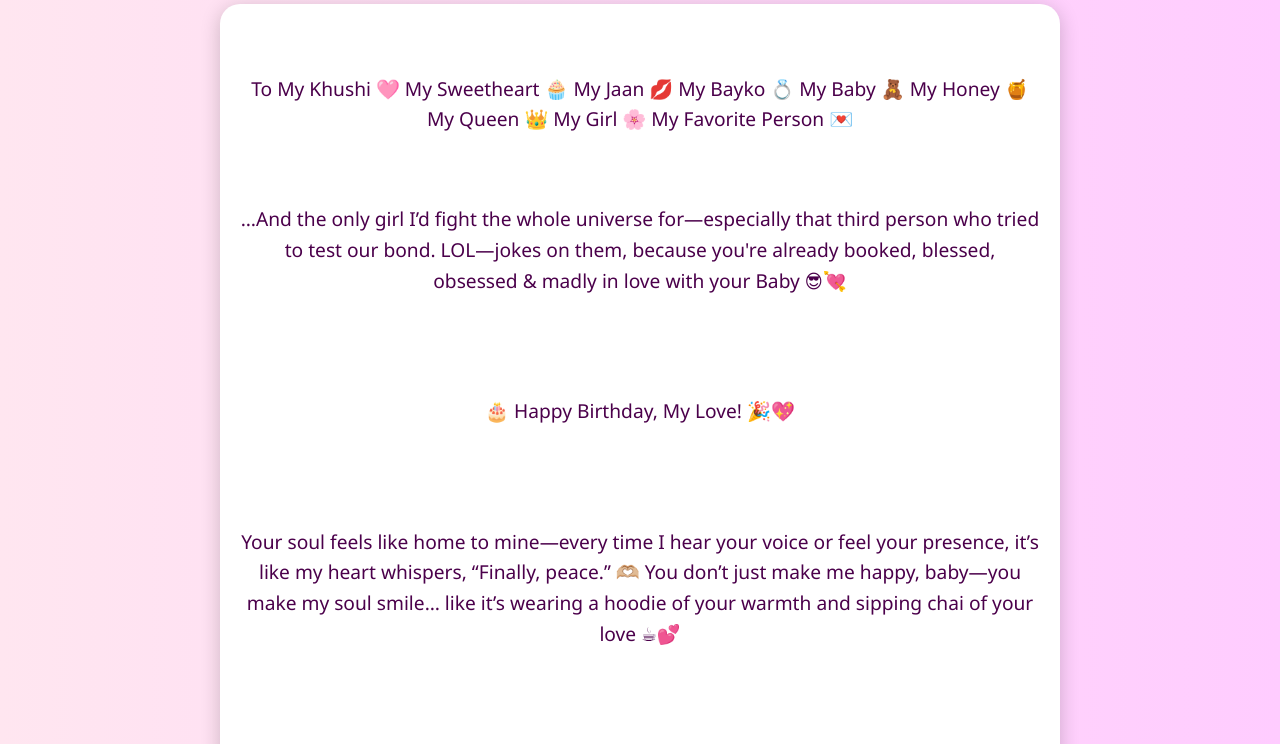
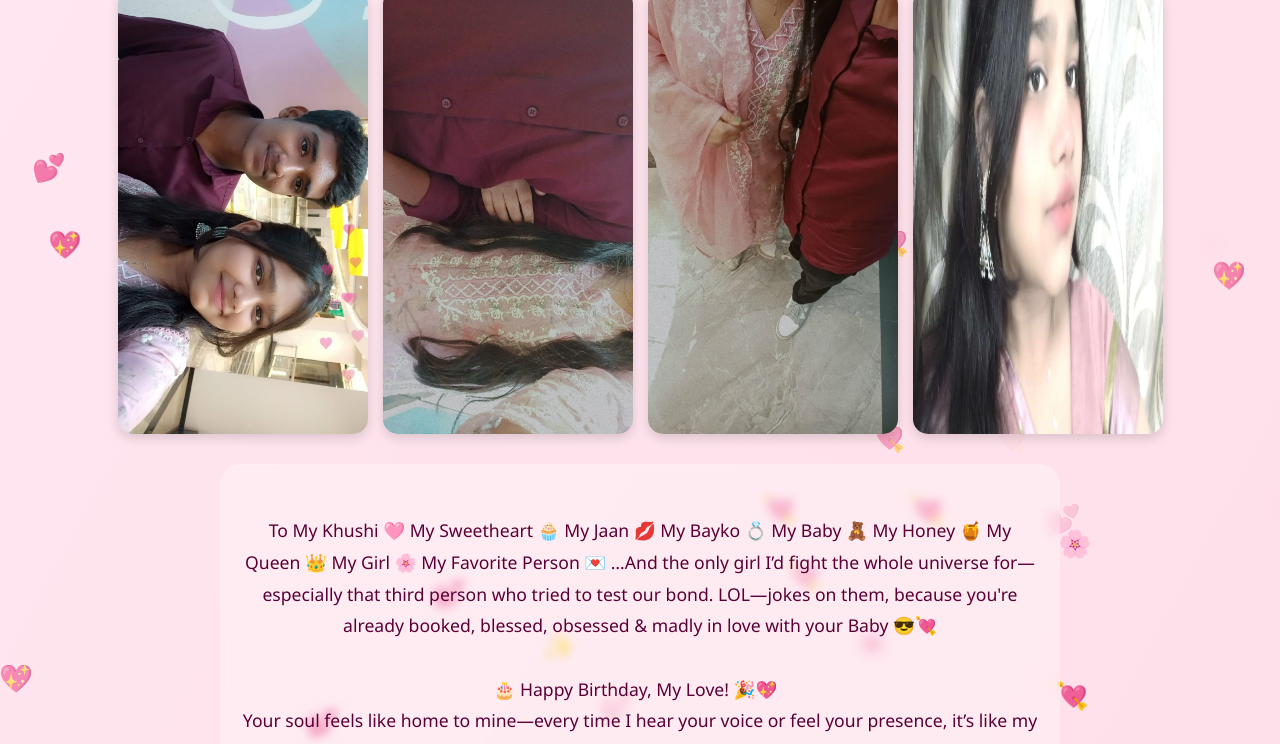
Before and after one commit to LoveForKhushi/khushi-birthday-site, a plain HTML site: page index.html in a window 1280 px wide. Shown: the part 126-870 px from the top of the page. Drawn offline with Linux system fonts and the light colour scheme.

Commit message:
Add files via upload

```diff
--- a/index.html
+++ b/index.html
@@ -1,92 +1,147 @@
-
 <!DOCTYPE html>
 <html lang="en">
 <head>
-    <meta charset="UTF-8">
-    <meta name="viewport" content="width=device-width, initial-scale=1.0">
-    <title>Happy Birthday Khushi 💖</title>
-    <style>
-        body {
-            background: linear-gradient(to right, #ffe6f0, #ffccff);
-            font-family: 'Segoe UI', Tahoma, Geneva, Verdana, sans-serif;
-            padding: 20px;
-            color: #4b004b;
-            text-align: center;
-        }
-        h1 {
-            font-size: 2.5em;
-            margin-bottom: 0.5em;
-            color: #d63384;
-        }
-        .letter {
-            background: white;
-            padding: 20px;
-            border-radius: 20px;
-            box-shadow: 0px 4px 20px rgba(0, 0, 0, 0.2);
-            max-width: 800px;
-            margin: auto;
-            white-space: pre-line;
-            font-size: 1.2em;
-            line-height: 1.6;
-        }
-        .images {
-            margin: 30px auto;
-        }
-        .images img {
-            width: 90%;
-            max-width: 500px;
-            margin: 10px;
-            border-radius: 20px;
-            box-shadow: 0px 4px 12px rgba(0, 0, 0, 0.2);
-        }
-    </style>
+  <meta charset="UTF-8" />
+  <meta name="viewport" content="width=device-width, initial-scale=1.0"/>
+  <title>Happy Birthday Khushi 🎂💕</title>
+  <style>
+    body {
+      margin: 0;
+      font-family: 'Segoe UI', sans-serif;
+      background: linear-gradient(to bottom right, #ffe6f0, #fddde6);
+      color: #5a0035;
+      text-align: center;
+      padding: 20px;
+      overflow-x: hidden;
+    }
+
+    h1 {
+      font-size: 2.5rem;
+      color: #e60073;
+      margin-top: 10px;
+    }
+
+    p {
+      font-size: 1.1rem;
+      line-height: 1.8;
+      white-space: pre-wrap;
+      max-width: 800px;
+      margin: auto;
+      background: rgba(255, 255, 255, 0.3);
+      padding: 20px;
+      border-radius: 20px;
+      backdrop-filter: blur(5px);
+      position: relative;
+      z-index: 2;
+    }
+
+    .image-container {
+      display: flex;
+      flex-wrap: wrap;
+      justify-content: center;
+      gap: 15px;
+      margin: 30px 0;
+      position: relative;
+      z-index: 2;
+    }
+
+    .image-container img {
+      width: 250px;
+      height: auto;
+      border-radius: 15px;
+      box-shadow: 0 4px 12px rgba(0,0,0,0.15);
+      transition: transform 0.3s;
+    }
+
+    .image-container img:hover {
+      transform: scale(1.05);
+    }
+
+    audio {
+      display: none;
+    }
+
+    /* Floating emojis */
+    .floating-emoji {
+      position: fixed;
+      font-size: 24px;
+      animation: float 8s linear infinite;
+      z-index: 1;
+      pointer-events: none;
+    }
+
+    @keyframes float {
+      0% {
+        transform: translateY(100vh) scale(1);
+        opacity: 0;
+      }
+      50% {
+        opacity: 1;
+      }
+      100% {
+        transform: translateY(-10vh) scale(1.2);
+        opacity: 0;
+      }
+    }
+  </style>
 </head>
 <body>
 
-    <h1>Happy Birthday My Khushi 💗🎉</h1>
+  <h1>Happy Birthday My Princess 👑💗</h1>
 
-    <div class="letter">
-        <p>To My Khushi 🩷 My Sweetheart 🧁 My Jaan 💋 My Bayko 💍 My Baby 🧸 My Honey 🍯 My Queen 👑 My Girl 🌸 My Favorite Person 💌</p>
-        <p>…And the only girl I’d fight the whole universe for—especially that third person who tried to test our bond. LOL—jokes on them, because you're already booked, blessed, obsessed & madly in love with your Baby 😎💘</p>
+  <div class="image-container">
+    <img src="img1.jpeg.jpeg" alt="Couple Selfie">
+    <img src="img2.jpeg.jpeg" alt="Bicep Grab">
+    <img src="img3.jpeg.jpeg" alt="Cute Couple">
+    <img src="img4.jpeg.jpeg" alt="Same Theme">
+  </div>
 
-        <p>🎂 Happy Birthday, My Love! 🎉💖</p>
+  <p>
+To My Khushi 🩷 My Sweetheart 🧁 My Jaan 💋 My Bayko 💍 My Baby 🧸 My Honey 🍯 My Queen 👑 My Girl 🌸 My Favorite Person 💌 …And the only girl I’d fight the whole universe for—especially that third person who tried to test our bond. LOL—jokes on them, because you're already booked, blessed, obsessed & madly in love with your Baby 😎💘
 
-        <p>Your soul feels like home to mine—every time I hear your voice or feel your presence, it’s like my heart whispers, “Finally, peace.” 🫶🏼 You don’t just make me happy, baby—you make my soul smile… like it’s wearing a hoodie of your warmth and sipping chai of your love ☕💕</p>
+🎂 Happy Birthday, My Love! 🎉💖
+Your soul feels like home to mine—every time I hear your voice or feel your presence, it’s like my heart whispers, “Finally, peace.” 🫶🏼 You don’t just make me happy, baby—you make my soul smile… like it’s wearing a hoodie of your warmth and sipping chai of your love ☕💕
 
-        <p>And baby... that one day—28th May 2025—from 11:15 AM to 5:56 PM? My heart still replays it like a perfect little movie. 🎬🍿 Mall mein ghummna, movie dekhna, teri haasi, tera haath pakadna—it felt like our own romantic Bollywood day out. Even the popcorn tasted better with you. And the way you looked at me during the movie... haayee, meri toh duniya hi ruk gayi 🥹❤️</p>
+And baby... that one day—28th May 2025—from 11:15 AM to 5:56 PM? My heart still replays it like a perfect little movie. 🎬🍿 Mall mein ghummna, movie dekhna, teri haasi, tera haath pakadna—it felt like our own romantic Bollywood day out. Even the popcorn tasted better with you. And the way you looked at me during the movie... haayee, meri toh duniya hi ruk gayi 🥹❤️
 
-        <p>We laughed, clicked cute photos, shared food like typical filmy lovebirds 🕊️ and for those few hours—I swear the world outside didn’t exist. Just you. Just me. Just US. 💑✨</p>
+We laughed, clicked cute photos, shared food like typical filmy lovebirds 🕊️ and for those few hours—I swear the world outside didn’t exist. Just you. Just me. Just US. 💑✨
 
-        <p>And let’s not forget... your NAKHRE! 😩🙈 Arre hayeee... jab nakhre karti ho na baby, mera toh dil literally “awww overload” ho jaata hai 😭💘 Jab bolti ho “hmm” in that cute annoyed tone, or when you act all mad and still cling to me—I swear I just wanna wrap you up in a blanket and keep you forever. 🥹🧸 Main toh bas tumhara hoon yaar. Tu nakhre kare, ya ruth jaaye—main toh sirf tera rahne wala. 🌙</p>
+And let’s not forget... your NAKHRE! 😩🙈 Arre hayeee... jab nakhre karti ho na baby, mera toh dil literally “awww overload” ho jaata hai 😭💘 Jab bolti ho “hmm” in that cute annoyed tone, or when you act all mad and still cling to me—I swear I just wanna wrap you up in a blanket and keep you forever. 🥹🧸 Main toh bas tumhara hoon yaar. Tu nakhre kare, ya ruth jaaye—main toh sirf tera rahne wala. 🌙
 
-        <p>We've had our cute little misunderstandings too 😅—like that 5-minute “breakup” drama and You: “You don’t love me like before!” Me: “Arey yaarrr ab aise kyuuuu bol rahi haiii abb kya ho gayaaa mera baby 😭😭😂” But even when you said “Fine, don’t talk to me” (and texted me 2 minutes later with “btw what did you eat?” 🥲💀) I NEVER stopped loving you. Not for one second. 💘</p>
+We've had our cute little misunderstandings too 😅—like that 5-minute “breakup” drama and You: “You don’t love me like before!” Me: “Arey yaarrr ab aise kyuuuu bol rahi haiii abb kya ho gayaaa mera baby 😭😭😂” But even when you said “Fine, don’t talk to me” (and texted me 2 minutes later with “btw what did you eat?” 🥲💀) I NEVER stopped loving you. Not for one second. 💘
 
-        <p>When that one third person tried entering our love story 😤—Baby, we stood tall like King and Queen, held each other, and said: “Not today, Satan.” 😌💅🏼 You + Me = Stronger than my gaming addiction + your shopping haul combined 😂🎮🛍️</p>
+When that one third person tried entering our love story 😤—Baby, we stood tall like King and Queen, held each other, and said: “Not today, Satan.” 😌💅🏼 You + Me = Stronger than my gaming addiction + your shopping haul combined 😂🎮🛍️
 
-        <p>Khushi, I hope today you smile like your dimples are getting paid for it 😁💸 Feel beautiful like you always are—even without a filter (because baby, no filter can compete with your natural glow ✨) And feel loved like the Queen 👑 of the most chaotic, romantic, filmy, and adorable love story ever.</p>
+Khushi, I hope today you smile like your dimples are getting paid for it 😁💸 Feel beautiful like you always are—even without a filter (because baby, no filter can compete with your natural glow ✨) And feel loved like the Queen 👑 of the most chaotic, romantic, filmy, and adorable love story ever.
 
-        <p>Let’s keep growing together, dancing in malls, fighting over chocolate, laughing at silly jokes, and dreaming of a forever that's as soft and magical as your voice when you say “I love you, baby.” 🥺💕</p>
+Let’s keep growing together, dancing in malls, fighting over chocolate, laughing at silly jokes, and dreaming of a forever that's as soft and magical as your voice when you say “I love you, baby.” 🥺💕
 
-        <p>Happy Birthday, my baby girl. You turn ordinary days into fairy tales, silence into melody, and “just another moment” into something I’ll remember forever. 💫</p>
+Happy Birthday, my baby girl. You turn ordinary days into fairy tales, silence into melody, and “just another moment” into something I’ll remember forever. 💫
 
-        <p>Forever yours, <br>Your Loyal Bae 💘<br>(Your Baby, Hubby, personal fanboy, & official crown-holder of the Queen of my heart 👑)</p>
+Forever yours,
+Your Loyal Bae 💘 (Your Baby, Hubby, personal fanboy, & official crown-holder of the Queen of my heart 👑)
 
-        <p>P.S. I’m manifesting many more 28th May-type days with you—just you, me, love, fun, drama, and your nakhre. 🌸 You’re not just my Khushi—you’re meri Khushi ka reason. ❤️</p>
+P.S. I’m manifesting many more 28th May-type days with you—just you, me, love, fun, drama, and your nakhre. 🌸 You’re not just my Khushi—you’re meri Khushi ka reason. ❤️
+  </p>
 
-        <p>💬 “You walked into my life like a dream… and every day feels like a fairytale with you, baby.”<br>
-        🫀 “Even Google doesn’t have answers to how much I love you, jaan.”<br>
-        😘📚 “If loving you was homework, I’d be the first bencher, baby.”</p>
-    </div>
+  <audio autoplay loop>
+    <source src="you-and-me-jennie.mp3" type="audio/mpeg">
+    Your browser does not support the audio tag.
+  </audio>
 
-    <div class="images">
-        <img src="img1.jpeg.jpeg" alt="Couple Selfie">
-        <img src="img2.jpeg.jpeg" alt="Bicep Grab">
-        <img src="img3.jpeg.jpeg" alt="Cute Couple">
-        <img src="img4.jpeg.jpeg" alt="Matching Theme">
-    </div>
-
-    <iframe width="0" height="0" src="https://www.youtube.com/embed/3yILnlnIqyU?autoplay=1&loop=1&playlist=3yILnlnIqyU"
-    frameborder="0" allow="autoplay" allowfullscreen></iframe>
+  <!-- Floating emojis -->
+  <script>
+    const emojis = ["💖", "✨", "💕", "💘", "🌸"];
+    for (let i = 0; i < 30; i++) {
+      let emoji = document.createElement("div");
+      emoji.className = "floating-emoji";
+      emoji.style.left = Math.random() * 100 + "vw";
+      emoji.style.top = Math.random() * 100 + "vh";
+      emoji.style.animationDuration = (5 + Math.random() * 5) + "s";
+      emoji.innerText = emojis[Math.floor(Math.random() * emojis.length)];
+      document.body.appendChild(emoji);
+    }
+  </script>
 
 </body>
 </html>
```
Also changed, not shown: 1 other file.
